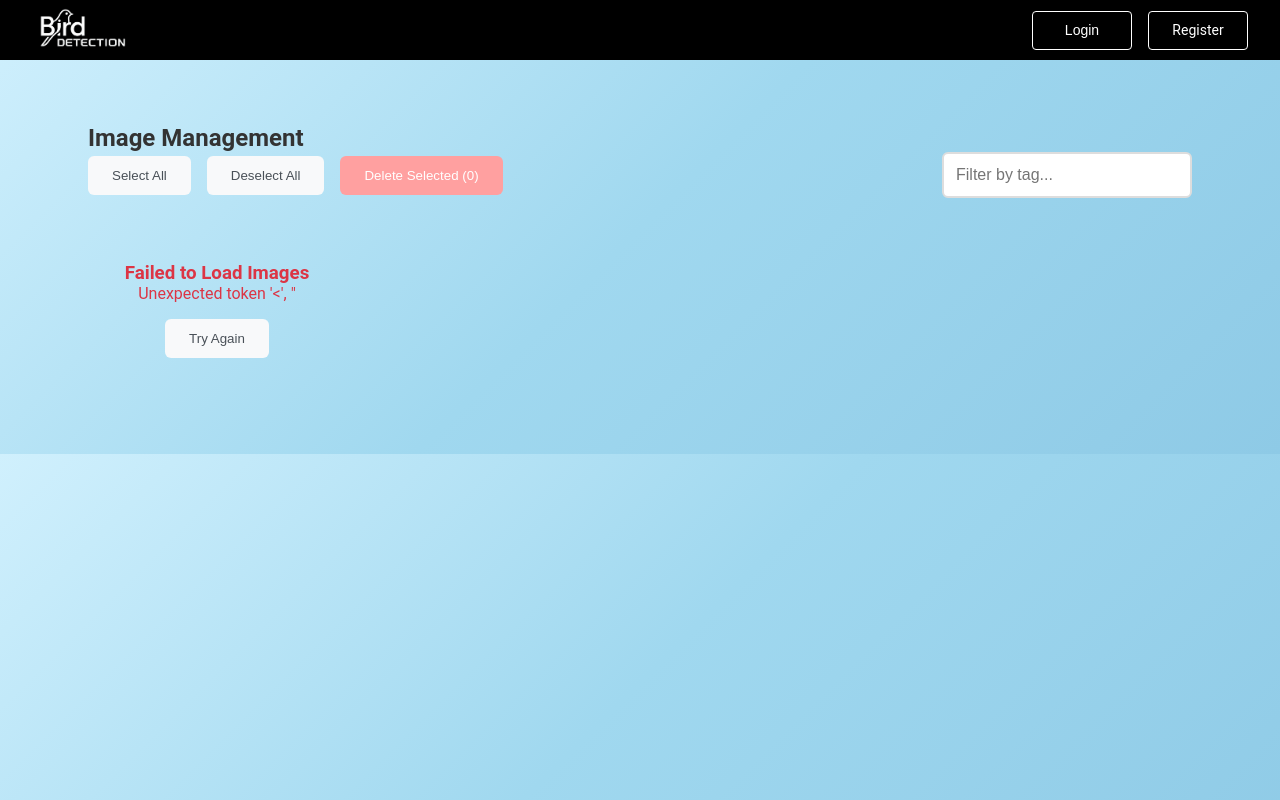
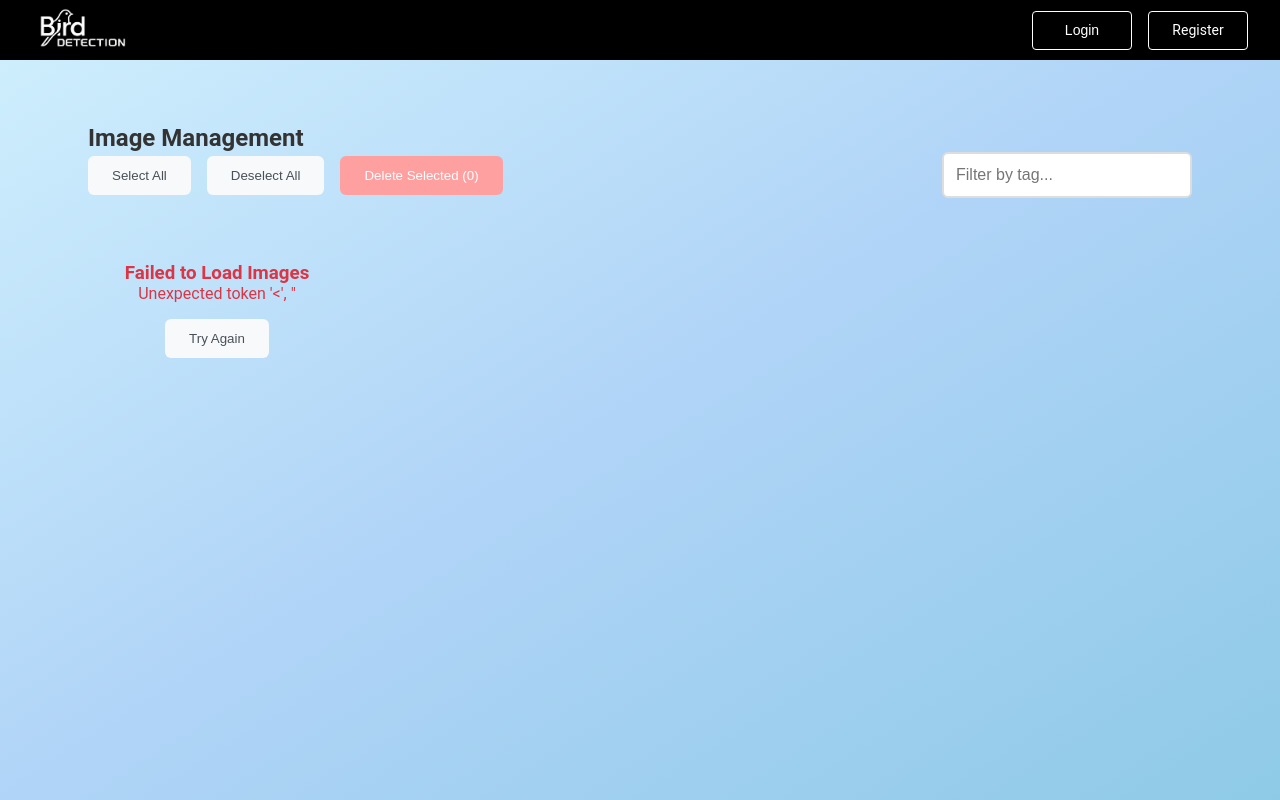
Before and after one commit to Nauxuswatchout/5225_assignment, a Flask app: template templates/management.html in a window 1280 px wide. Run offline with Flask 3, Linux system fonts and the light colour scheme; the template is opened without the code that fills it, so the values that code supplies are empty; some libraries are stand-ins or nearby versions.

Commit message:
Update management.html

```diff
--- a/templates/management.html
+++ b/templates/management.html
@@ -1,7 +1,7 @@
 {% extends "base.html" %}
 
 {% block content %}
-<!-- 矩阵背景 -->
+<!-- Matrix Background -->
 <canvas id="matrix-background" style="display: none; position: fixed; top: 0; left: 0; width: 100%; height: 100%; z-index: -1;"></canvas>
 
 <div class="management-container">
@@ -28,7 +28,7 @@
     </div>
 </div>
 
-<!-- 自定义通知弹窗 -->
+<!-- Custom notification pop-up -->
 <div id="notification" class="notification">
     <div class="notification-content">
         <div class="notification-icon">
@@ -42,6 +42,17 @@
 </div>
 
 <style>
+html, body {
+    height: 100%;
+    margin: 0;
+    padding: 0;
+    font-family: 'Roboto', sans-serif;
+    background: linear-gradient(to bottom right, #d0f0fd, #b0d4f7, #8ecae6);
+    background-repeat: no-repeat;
+    background-attachment: fixed;
+    background-size: cover;
+}
+
 .management-container {
     position: relative;
     z-index: 2;
@@ -357,7 +368,7 @@
     color: #dc3545;
 }
 
-/* 矩阵背景样式 */
+/* Matrix background style */
 #matrix-background {
     opacity: 0;
     transition: opacity 0.5s ease;
@@ -373,7 +384,7 @@
     opacity: 1;
 }
 
-/* 通知弹窗样式 */
+/* Notification pop-up style */
 .notification {
     display: none;
     position: fixed;
@@ -481,10 +492,10 @@
 let selectedImages = new Set();
 let allImages = [];
 
-// 页面加载时获取所有图片
+// Get all images when the page loads
 document.addEventListener('DOMContentLoaded', loadImages);
 
-// 显示通知
+// Show Notifications
 function showNotification(message, details, isSuccess = true) {
     const notification = document.getElementById('notification');
     notification.className = `notification ${isSuccess ? 'success' : 'error'}`;
@@ -493,7 +504,7 @@ function showNotification(message, details, isSuccess = true) {
     notification.classList.add('visible');
 }
 
-// 隐藏通知
+// Hide notifications
 function hideNotification() {
     const notification = document.getElementById('notification');
     notification.classList.remove('visible');
@@ -515,10 +526,10 @@ async function loadImages() {
         const data = await response.json();
         console.log('API Response:', data);
 
-        // 解析嵌套的响应结构
+        // Parsing nested response structures
         let results;
         if (data.body) {
-            // 如果body是字符串，需要解析它
+            // If body is a string, you need to parse it
             const bodyData = typeof data.body === 'string' ? JSON.parse(data.body) : data.body;
             results = bodyData.results;
         } else {
@@ -650,13 +661,13 @@ async function deleteSelected() {
     let failCount = 0;
     const deleteErrors = [];
 
-    // 启动矩阵背景
+    // Startup matrix background
     const matrixCanvas = document.getElementById('matrix-background');
     matrixCanvas.style.display = 'block';
     setTimeout(() => matrixCanvas.classList.add('visible'), 10);
     initMatrix(matrixCanvas);
 
-    // 显示进度条
+    // Show progress bar
     const progressOverlay = document.createElement('div');
     progressOverlay.className = 'progress-overlay';
     progressOverlay.innerHTML = `
@@ -703,10 +714,10 @@ async function deleteSelected() {
                     console.log(`Successfully deleted image ${imageId}`);
                     successCount++;
 
-                    // 从allImages中移除已删除的图片
+                    // Remove deleted images from allImages
                     allImages = allImages.filter(img => img.image_id !== imageId);
 
-                    // 找到对应的DOM元素并添加淡出动画
+                    // Find the corresponding DOM element and add a fade-out animation
                     const imageElement = document.querySelector(`.image-card[data-image-id="${imageId}"]`);
                     if (imageElement) {
                         imageElement.style.transition = 'all 0.5s ease';
@@ -729,29 +740,29 @@ async function deleteSelected() {
 
             count++;
             updateProgress(count);
-            await new Promise(resolve => setTimeout(resolve, 100)); // 添加小延迟防止请求过快
+            await new Promise(resolve => setTimeout(resolve, 100)); // Add a small delay to prevent requests from being too fast
         }
     } finally {
         console.log('Deletion process completed');
         console.log(`Success: ${successCount}, Failed: ${failCount}`);
 
-        // 停止矩阵背景
+        // Stop Matrix Background
         matrixCanvas.classList.remove('visible');
         setTimeout(() => {
             matrixCanvas.style.display = 'none';
             stopMatrix();
         }, 500);
 
-        // 移除进度条
+        // Remove progress bar
         setTimeout(() => {
             progressOverlay.remove();
         }, 500);
 
-        // 清除选择
+        // Clear Selection
         selectedImages.clear();
         updateDeleteButton();
 
-        // 如果所有图片都已删除，显示空状态
+        // If all images have been deleted, show empty state
         if (allImages.length === 0) {
             const grid = document.getElementById('imageGrid');
             grid.innerHTML = `
@@ -762,7 +773,7 @@ async function deleteSelected() {
             `;
         }
 
-        // 显示结果通知
+        // Display result notification
         const message = 'Deletion Complete';
         const details = `✓ ${successCount} images deleted successfully\n` +
                        `✗ ${failCount} images failed to delete\n\n` +
```
